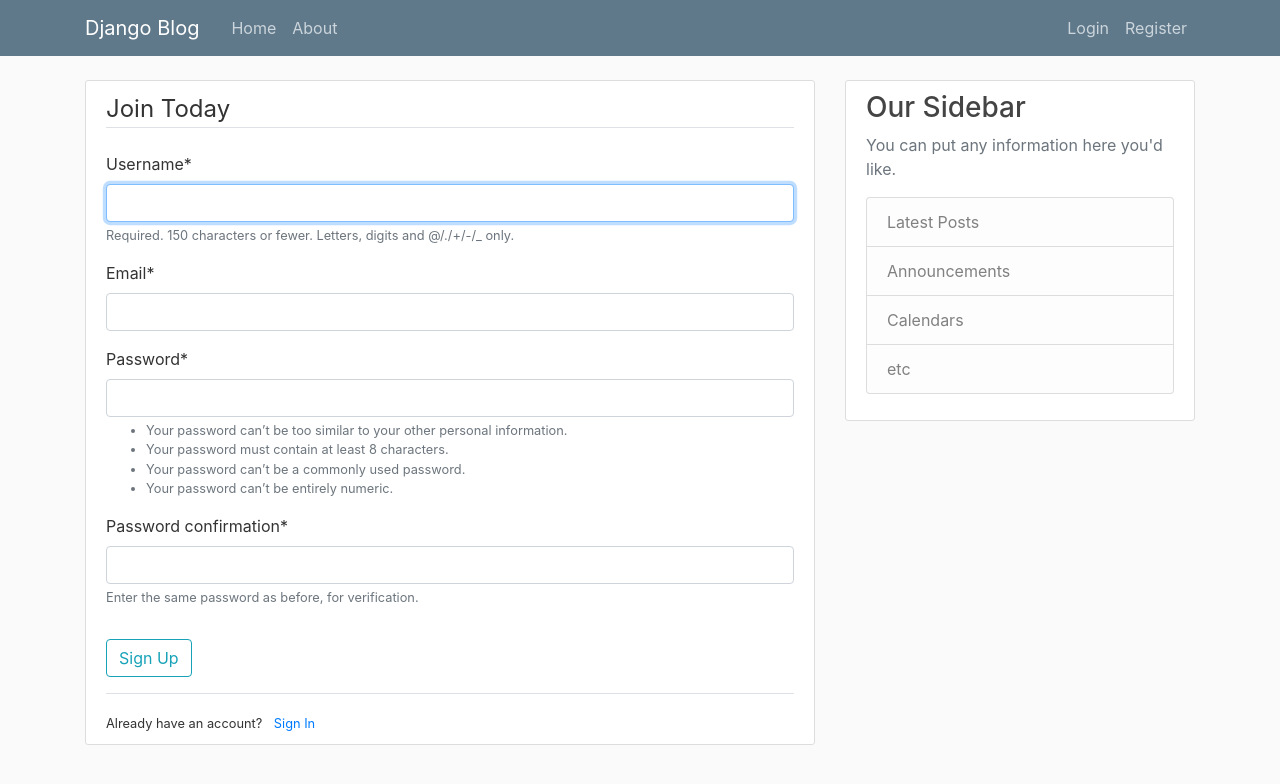
After one commit to roostercrab/django_project, a Django app: page /register/ in a window 1280 px wide. The commit adds this page. Shown: the top 784 px of the page. Run offline with Django 3.2, Linux system fonts and the light colour scheme; some libraries are stand-ins or nearby versions.

Commit message:
Finished tutorial 6

```diff
--- a/blog/templates/blog/base.html
+++ b/blog/templates/blog/base.html
@@ -53,6 +53,13 @@
     <main role="main" class="container">
         <div class="row">
             <div class="col-md-8">
+                {% if messages %}
+                    {% for message in messages %}
+                        <div class="alert alert-{{ message.tags }}">
+                            {{ message }}
+                        </div>
+                    {% endfor %}
+                {% endif %}
                 {% block content %}{% endblock %}
             </div>
             <div class="col-md-4">
--- a/django_project/settings.py
+++ b/django_project/settings.py
@@ -32,6 +32,8 @@ ALLOWED_HOSTS = []
 
 INSTALLED_APPS = [
     'blog.apps.BlogConfig',
+    'users.apps.UsersConfig',
+    'crispy_forms',
     'django.contrib.admin',
     'django.contrib.auth',
     'django.contrib.contenttypes',
@@ -119,3 +121,5 @@ USE_TZ = True
 # https://docs.djangoproject.com/en/2.1/howto/static-files/
 
 STATIC_URL = '/static/'
+
+CRISPY_TEMPLATE_PACK = 'bootstrap4'
--- a/django_project/urls.py
+++ b/django_project/urls.py
@@ -14,9 +14,14 @@ Including another URLconf
     2. Add a URL to urlpatterns:  path('blog/', include('blog.urls'))
 """
 from django.contrib import admin
+from django.contrib.auth import views as auth_views
 from django.urls import path, include
+from users import views as user_views
 
 urlpatterns = [
     path('admin/', admin.site.urls),
+    path('register/', user_views.register, name='register'),
+    path('login/', auth_views.LoginView.as_view(), name='login'),
+    path('logout/', auth_views.LogoutView.as_view(), name='logout'),
     path('', include('blog.urls')),
 ]
--- /dev/null
+++ b/users/forms.py
@@ -0,0 +1,11 @@
+from django import forms
+from django.contrib.auth.models import User
+from django.contrib.auth.forms import UserCreationForm
+
+
+class UserRegisterForm(UserCreationForm):
+    email = forms.EmailField()
+
+    class Meta:
+        model = User
+        fields = ['username', 'email', 'password1', 'password2']
--- /dev/null
+++ b/users/templates/users/register.html
@@ -0,0 +1,21 @@
+{% extends "blog/base.html" %}
+{% load crispy_forms_tags%}
+{% block content %}
+    <div class="content-section">
+        <form method="POST">
+            {% csrf_token %}
+            <fieldset class="form-group">
+                <legend class="border-bottom mb-4">Join Today</legend>
+                {{ form|crispy }}
+            </fieldset>
+            <div class="form-group">
+                <button class="btn btn-outline-info" type="submit">Sign Up</button>
+            </div>
+        </form>
+        <div class="border-top pt-3">
+            <small class="text=muted">
+                Already have an account? <a class="ml-2" href="#">Sign In</a>
+            </small>
+        </div>
+    </div>
+{% endblock content %}
--- a/users/views.py
+++ b/users/views.py
@@ -1,3 +1,16 @@
-from django.shortcuts import render
+from django.shortcuts import render, redirect
+from django.contrib import messages
+from .forms import UserRegisterForm
 
-# Create your views here.
+
+def register(request):
+    if request.method == 'POST':
+        form = UserRegisterForm(request.POST)
+        if form.is_valid():
+            form.save()
+            username = form.cleaned_data.get('username')
+            messages.success(request,f'Account created for {username}!')
+            return redirect('blog-home')
+    else:
+        form = UserRegisterForm()
+    return render(request, 'users/register.html', {'form': form})
```
Also changed, not shown: db.sqlite3.
